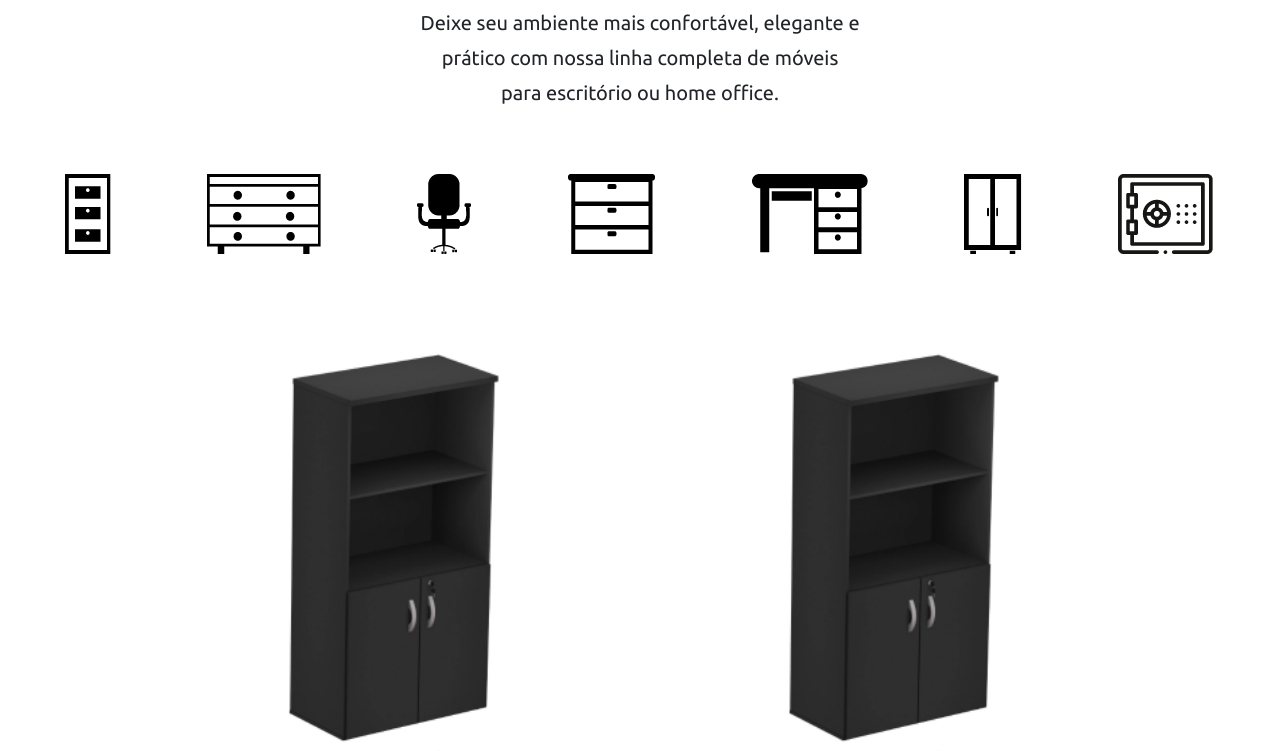
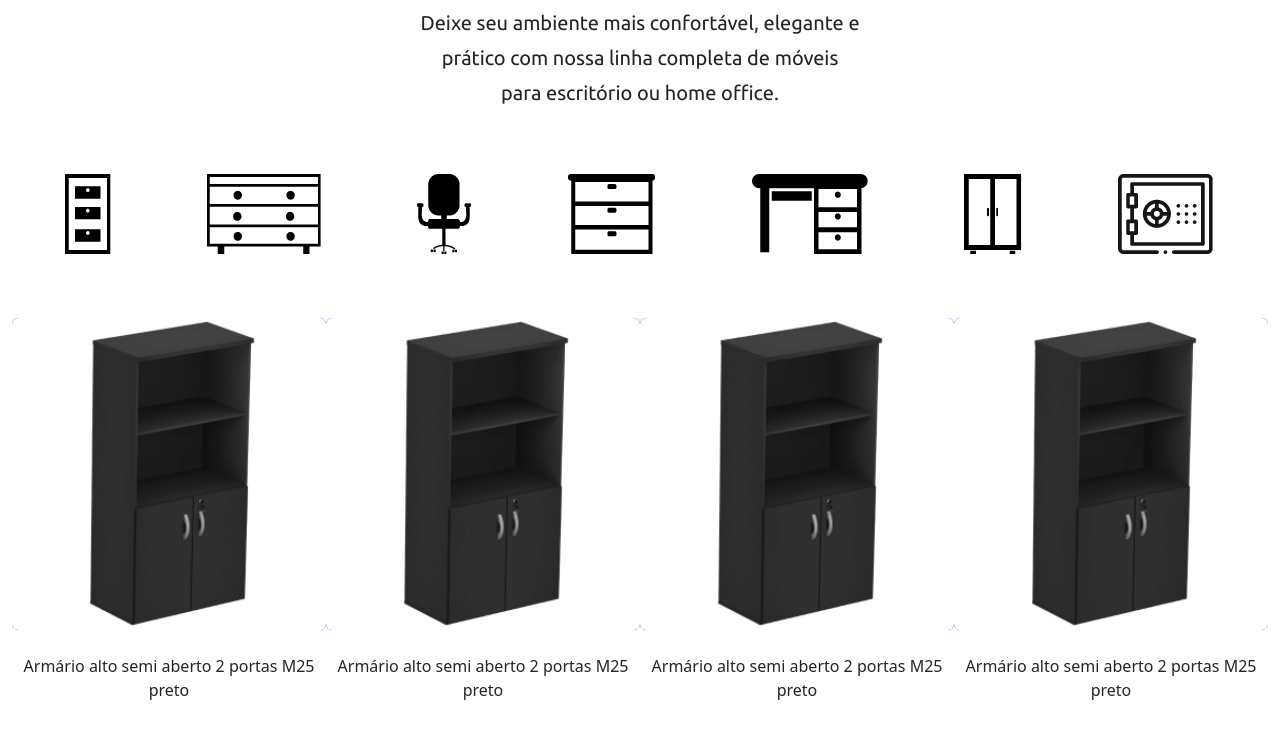
Before and after one commit to ThailonMuller/projeto_Klaudius, a plain HTML site: page index.html in a window 1280 px wide. Shown: the part 1133-1884 px from the top of the page. After the commit the page ends 1851 px from the top, so only its background shows below. Drawn offline with nearby package versions, Linux system fonts and the light colour scheme; a web font is replaced by a local one.

Commit message:
ajusts_margins

```diff
--- a/index.css
+++ b/index.css
@@ -78,5 +78,28 @@
 }
 .armarios_{
   width: 400px;
-  margin: 0 3rem;
 }
+.largura_minima{
+  min-width: 14rem;
+  background-color: blue;
+}
+.img_responsive{
+  width: 100%;
+}
+
+@media screen and (max-width: 900px) {
+  .armarios_size{
+    flex-direction: column;
+    align-items: center;
+  }
+  .armarios_column{
+    text-align: center;
+  }
+  .figure > img{
+    margin-top: 3rem;
+  }
+  .icons_size_direction{
+    text-align: center;
+    background-color: rebeccapurple;
+  }
+}
--- a/index.html
+++ b/index.html
@@ -75,29 +75,74 @@
       </section>
       <section>
         <div class="row">
-          <div class="col-12 d-flex justify-content-center mt-3">
-            <img class="p-5" src="assets/icone-1.png">
-            <img class="p-5" src="assets/icone-2.png">
-            <img class="p-5" src="assets/icone-3.png">
-            <img class="p-5" src="assets/icone-4.png">
-            <img class="p-5" src="assets/icone-5.png">
-            <img class="p-5" src="assets/icone-6.png">
-            <img class="p-5" src="assets/icone-7.png">
-            <img class="p-5" src="assets/icone-8.png">
-            <img class="p-5" src="assets/icone-9.png">
+          <div class="col-12 d-flex justify-content-center mt-3 icons_size_direction">
+            <div class="col-12 d-flex justify-content-center flex-xl-row flex-md-column flex-sm-column">
+              <figure><img class="p-5" src="assets/icone-1.png"></figure>
+              <figure><img class="p-5" src="assets/icone-2.png"></figure>
+              <figure><img class="p-5" src="assets/icone-3.png"></figure>
+              <figure><img class="p-5" src="assets/icone-4.png"></figure>
+              <figure><img class="p-5" src="assets/icone-5.png"></figure>
+              <figure><img class="p-5" src="assets/icone-6.png"></figure>
+              <figure><img class="p-5" src="assets/icone-7.png"></figure>
+              <figure><img class="p-5" src="assets/icone-8.png"></figure>
+              <figure><img class="p-5" src="assets/icone-9.png"></figure>
+            </div>
           </div>
         </div>
       </section>
       <section>
-        <div class="row">
-          <div class="col-12 text-center mt-5">
-            <img class="armarios_" src="assets/Armário alto semi aberto 2 portas M25 preto_1.png">
+        <div class="armarios_column row align-items-center">
+          <div class="col-12 d-flex text-center armarios_size">
+            <div class="col-3">
+              <figure class="figure">
+                <img src="assets/Armário alto semi aberto 2 portas M25 preto_1.png" class="armarios_ img-fluid rounded largura_minima">
+                <figcaption class="mt-4 text-center">Armário alto semi aberto 2 portas M25 preto</figcaption>
+              </figure>
+            </div>
 
-            <img class="armarios_" src="assets/Armário alto semi aberto 2 portas M25 preto_1.png">
-            <img class="armarios_" src="assets/Armário alto semi aberto 2 portas M25 preto_1.png">
-            <img class="armarios_" src="assets/Armário alto semi aberto 2 portas M25 preto_1.png">
+            <div class="col-3">
+              <figure class="figure">
+                <img src="assets/Armário alto semi aberto 2 portas M25 preto_1.png" class="armarios_ img-fluid rounded largura_minima">
+                <figcaption class="mt-4 text-center">Armário alto semi aberto 2 portas M25 preto</figcaption>
+              </figure>
+            </div>
+
+            <div class="col-3">
+              <figure class="figure">
+                <img src="assets/Armário alto semi aberto 2 portas M25 preto_1.png" class="armarios_ img-fluid rounded largura_minima">
+                <figcaption class="mt-4 text-center">Armário alto semi aberto 2 portas M25 preto</figcaption>
+              </figure>
+            </div>
+
+            <div class="col-3">
+              <figure class="figure">
+                <img src="assets/Armário alto semi aberto 2 portas M25 preto_1.png" class="armarios_ img-fluid rounded largura_minima">
+                <figcaption class="mt-4 text-center">Armário alto semi aberto 2 portas M25 preto</figcaption>
+              </figure>
+            </div>
           </div>
         </div>
+
+
+
+
+
+
+
+
+
+        <!-- <div class="col-3">
+          <figure class="figure">
+            <img src="assets/Armário alto semi aberto 2 portas M25 preto_1.png" class="armarios_ img-fluid rounded">
+            <figcaption class="figure-caption text-center">Armário alto semi aberto 2 portas M25 preto</figcaption>
+          </figure>
+        </div>
+        <div class="col-3">
+          <figure class="figure">
+            <img src="assets/Armário alto semi aberto 2 portas M25 preto_1.png" class="armarios_ img-fluid rounded">
+            <figcaption class="figure-caption text-center">Armário alto semi aberto 2 portas M25 preto</figcaption>
+          </figure>
+        </div> -->
       </section>
     </main>
 </body>
```
